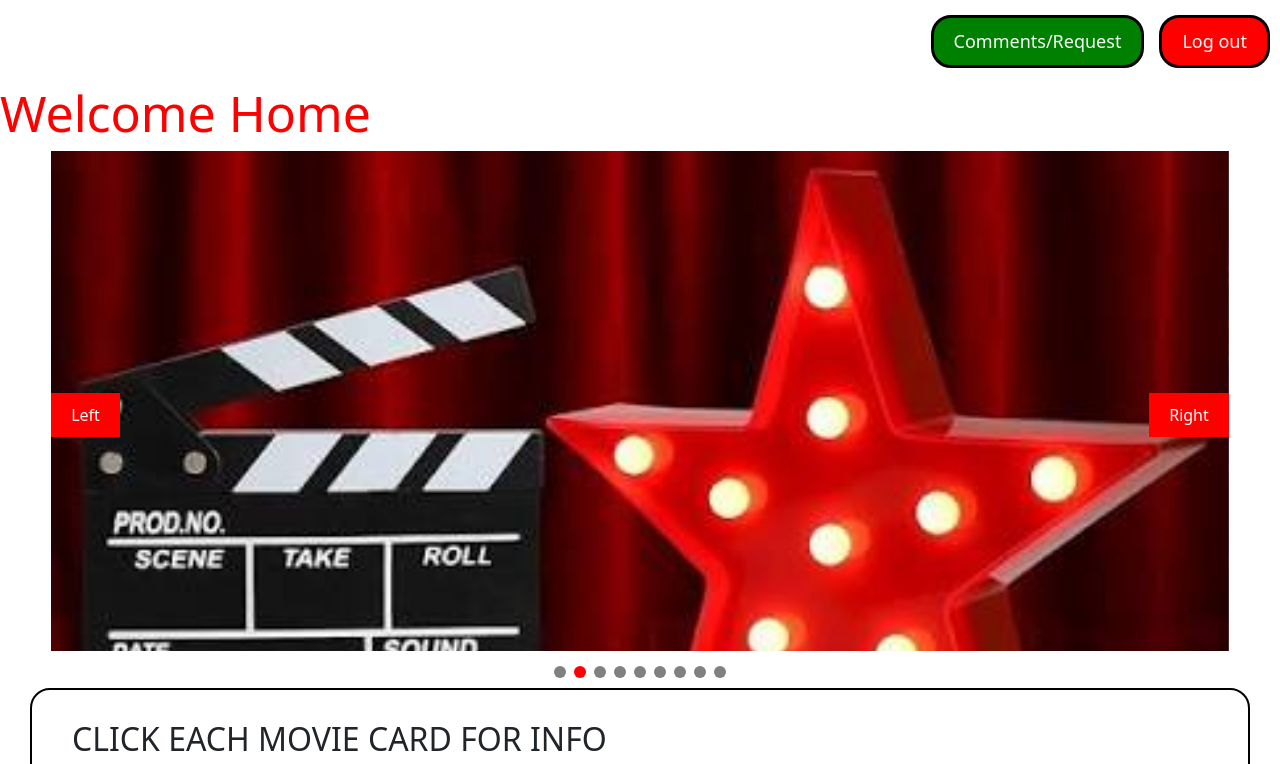
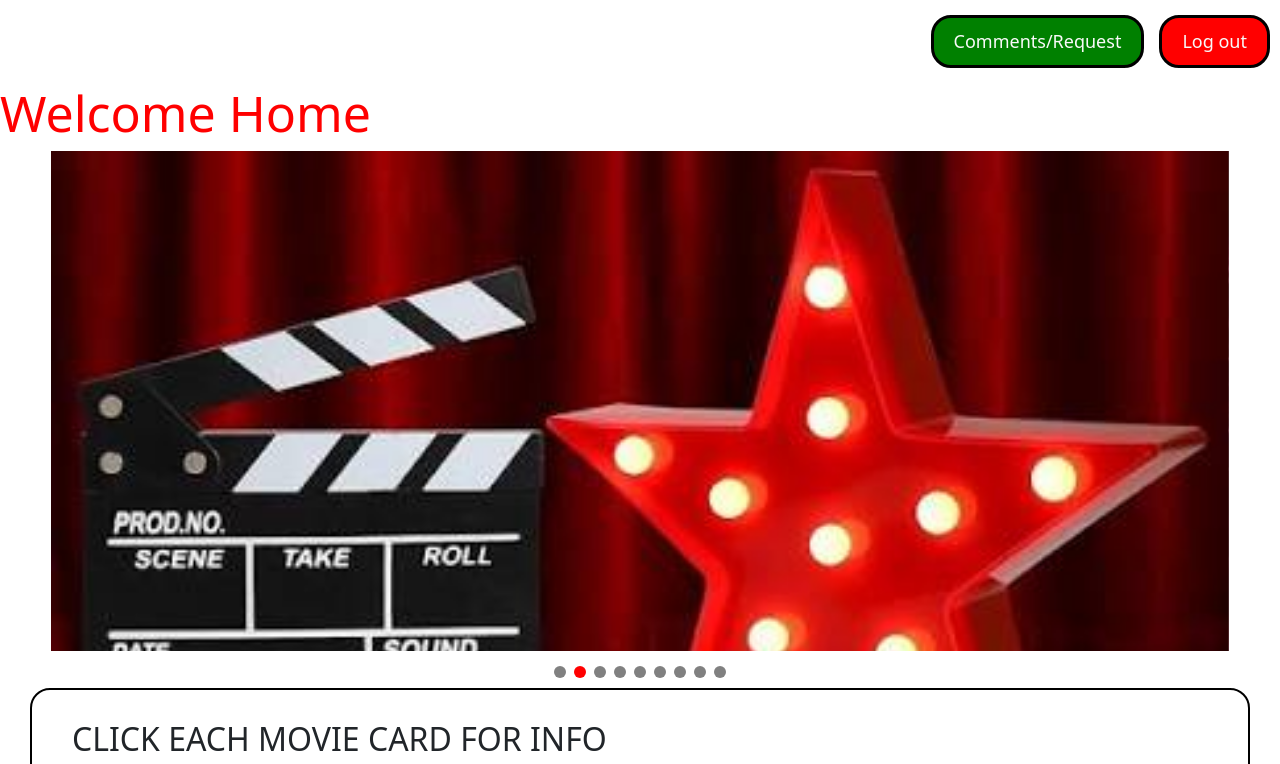
Before and after one commit to andyugbawa/mern-react, a React (Vite) app in the folder newmernapp/client/: page /home in a window 1280 px wide. Shown: the top 764 px of the page. Built offline with nearby package versions, Linux system fonts and the light colour scheme.

Commit message:
button slider removed

```diff
--- a/newmernapp/client/src/Home.jsx
+++ b/newmernapp/client/src/Home.jsx
@@ -183,8 +183,8 @@ function Home() {
 
 
       <div className="btn-auto">
-        <button className='btn-slide' onClick={prev}>Left</button>
-        <button className='btn-slide' onClick={next}>Right</button>
+        {/* <button className='btn-slide' onClick={prev}>Left</button> */}
+        {/* <button className='btn-slide' onClick={next}>Right</button> */}
       </div>
 
 
```
